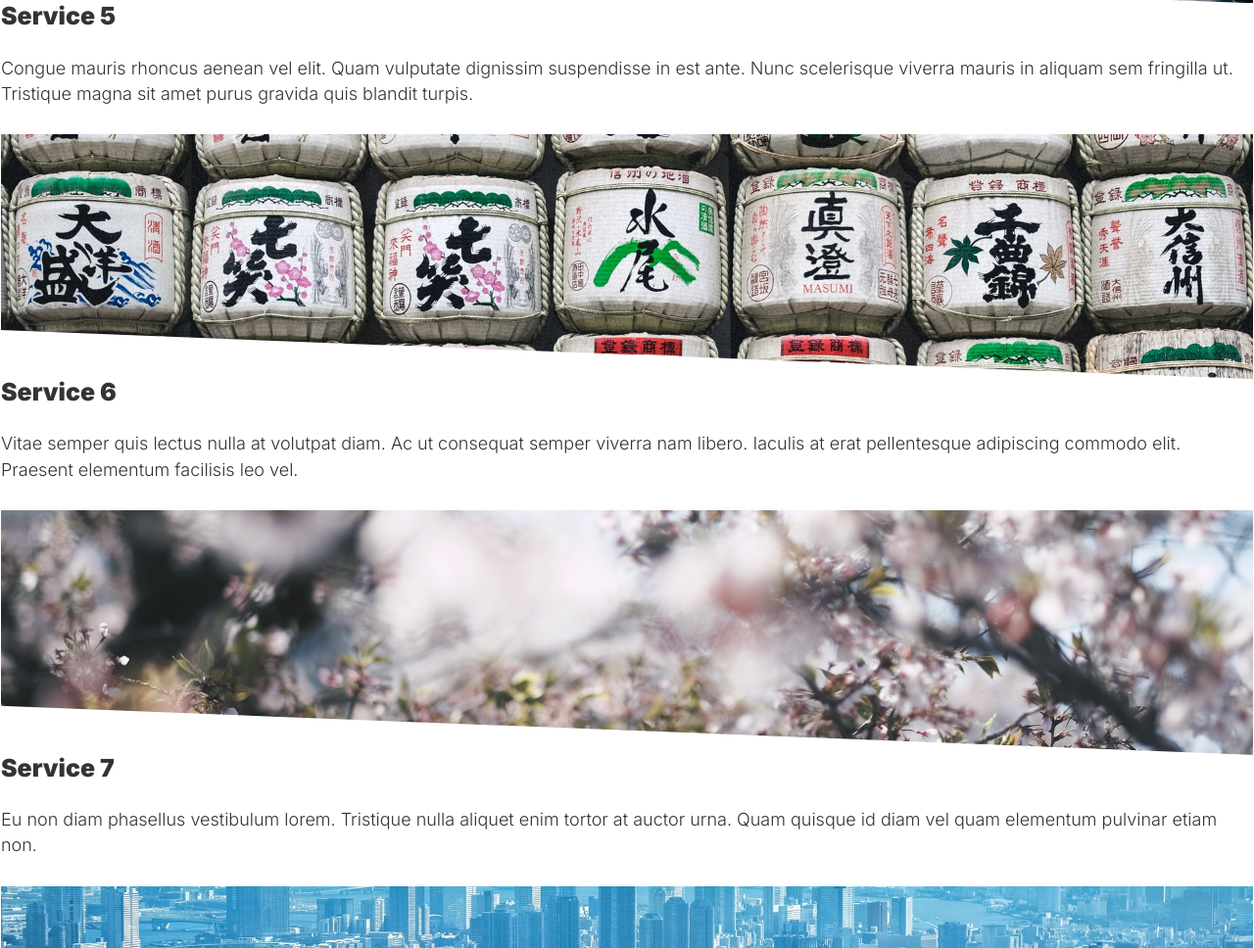
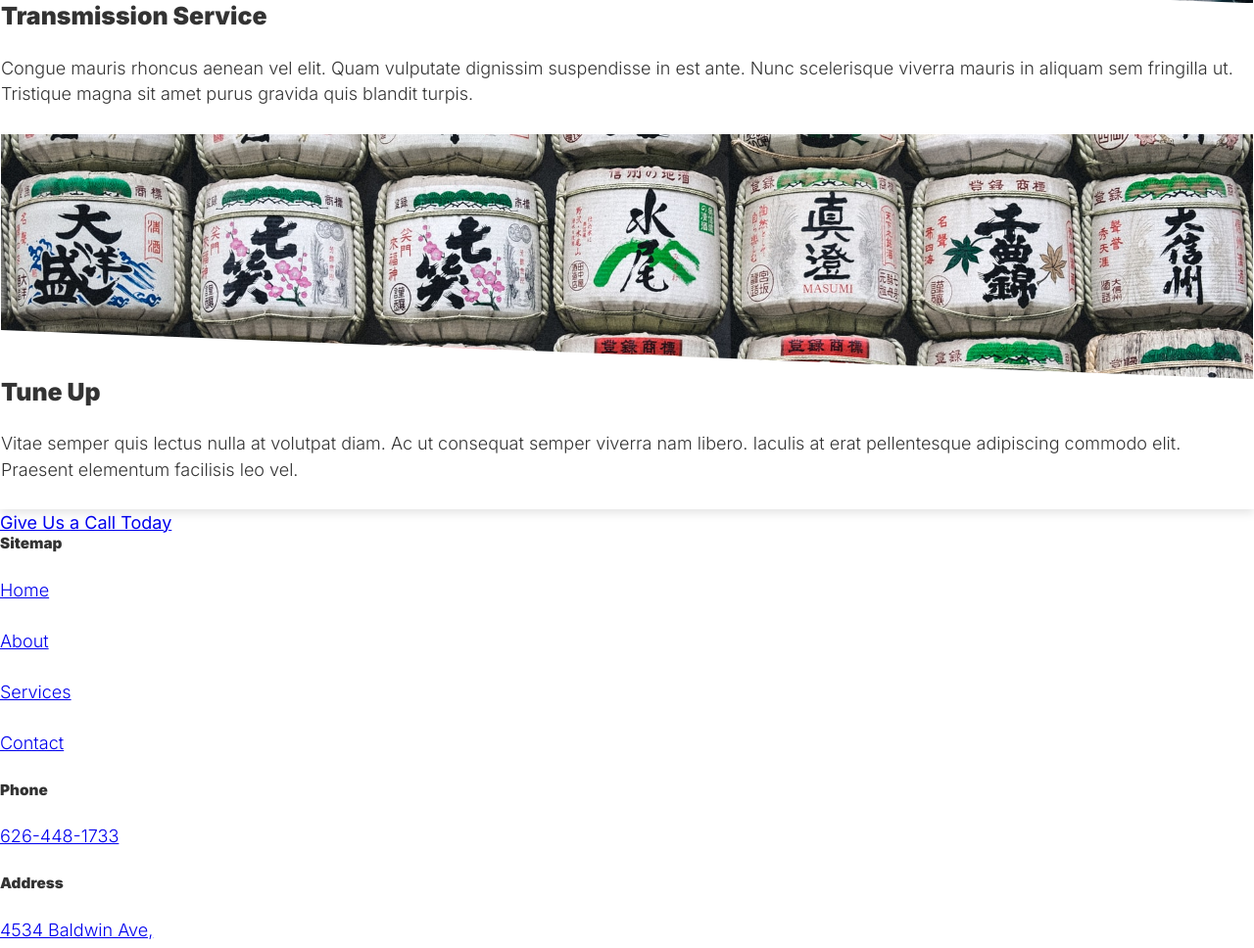
Before and after one commit to kevinakahoshi/hi-tech-auto, a Gatsby site in the folder static-site/: page /services in a window 1280 px wide. Shown: the part 2660-3628 px from the top of the page at 98% size. Built offline with nearby package versions, Linux system fonts and the light colour scheme; Gatsby itself is replaced by a stand-in of ours.

Commit message:
Updated services

```diff
--- a/static-site/src/components/image-carousel.js
+++ b/static-site/src/components/image-carousel.js
@@ -65,7 +65,7 @@
           items={allSlides}
           activeIndex={currentIndex}
           onClickHandler={directImage} />
-        {allSlides}
+          {allSlides}
         <CarouselControl
           direction="prev"
           directionText="Previous"
--- a/static-site/src/pages/services.js
+++ b/static-site/src/pages/services.js
@@ -38,68 +38,37 @@
   const listOfServices = [
     {
       id: 1,
-      title: 'Service',
+      title: 'Oil Change',
       description: 'Urna duis convallis convallis tellus id interdum. Dis parturient montes nascetur ridiculus. In fermentum et sollicitudin ac orci phasellus. Elit eget gravida cum sociis natoque.',
       image: imageData.allFile.nodes[1].childImageSharp.fluid
     },
     {
       id: 2,
-      title: 'Service',
+      title: 'Tire Rotations',
       description: 'Sagittis vitae et leo duis ut diam quam nulla. Quisque egestas diam in arcu cursus euismod quis viverra. Et odio pellentesque diam volutpat commodo sed egestas egestas.',
       image: imageData.allFile.nodes[2].childImageSharp.fluid
     },
     {
       id: 3,
-      title: 'Service',
+      title: 'Brake Service',
       description: 'Aliquet eget sit amet tellus cras. Tellus id interdum velit laoreet id donec ultrices. Tristique magna sit amet purus gravida quis blandit turpis. Sapien et ligula ullamcorper malesuada proin libero nunc. Aliquam sem fringilla ut morbi tincidunt.',
       image: imageData.allFile.nodes[3].childImageSharp.fluid
     },
     {
       id: 4,
-      title: 'Service',
+      title: 'Engine Repair',
       description: 'Vitae et leo duis ut diam. Ac placerat vestibulum lectus mauris. Dolor sit amet consectetur adipiscing elit pellentesque habitant. Consequat interdum varius sit amet mattis vulputate enim. At lectus urna duis convallis convallis tellus id interdum.',
       image: imageData.allFile.nodes[4].childImageSharp.fluid
     }, {
       id: 5,
-      title: 'Service',
+      title: 'Transmission Service',
       description: 'Congue mauris rhoncus aenean vel elit. Quam vulputate dignissim suspendisse in est ante. Nunc scelerisque viverra mauris in aliquam sem fringilla ut. Tristique magna sit amet purus gravida quis blandit turpis.',
       image: imageData.allFile.nodes[5].childImageSharp.fluid
     }, {
       id: 6,
-      title: 'Service',
+      title: 'Tune Up',
       description: 'Vitae semper quis lectus nulla at volutpat diam. Ac ut consequat semper viverra nam libero. Iaculis at erat pellentesque adipiscing commodo elit. Praesent elementum facilisis leo vel.',
       image: imageData.allFile.nodes[6].childImageSharp.fluid
-    },
-    {
-      id: 7,
-      title: 'Service',
-      description: 'Eu non diam phasellus vestibulum lorem. Tristique nulla aliquet enim tortor at auctor urna. Quam quisque id diam vel quam elementum pulvinar etiam non.',
-      image: imageData.allFile.nodes[7].childImageSharp.fluid
-    }, {
-      id: 8,
-      title: 'Service',
-      description: 'At lectus urna duis convallis convallis tellus id interdum velit. Eget nunc scelerisque viverra mauris in aliquam sem fringilla ut. Nullam non nisi est sit amet facilisis.',
-      image: imageData.allFile.nodes[8].childImageSharp.fluid
-    }, {
-      id: 9,
-      title: 'Service',
-      description: 'Porta non pulvinar neque laoreet suspendisse interdum consectetur. Malesuada fames ac turpis egestas. Aliquet sagittis id consectetur purus ut faucibus pulvinar elementum.',
-      image: imageData.allFile.nodes[9].childImageSharp.fluid
-    }, {
-      id: 10,
-      title: 'Service',
-      description: 'Et netus et malesuada fames. Nisl condimentum id venenatis a. At augue eget arcu dictum varius duis at. Tempor id eu nisl nunc. Tristique senectus et netus et malesuada fames ac.',
-      image: imageData.allFile.nodes[10].childImageSharp.fluid
-    }, {
-      id: 11,
-      title: 'Service',
-      description: 'Risus nec feugiat in fermentum. Vestibulum mattis ullamcorper velit sed ullamcorper morbi tincidunt ornare massa. Ut etiam sit amet nisl purus in mollis.',
-      image: imageData.allFile.nodes[11].childImageSharp.fluid
-    }, {
-      id: 12,
-      title: 'Service',
-      description: 'Ut tortor pretium viverra suspendisse potenti nullam ac tortor. In iaculis nunc sed augue lacus viverra vitae congue. Sit amet aliquam id diam maecenas ultricies.',
-      image: imageData.allFile.nodes[12].childImageSharp.fluid
     }
   ];
 
@@ -113,13 +82,13 @@
           className="mb-4"
           key={service.id}>
           <ServiceCard
-            title={`${service.title} ${service.id}`}
+            title={`${service.title}`}
             description={service.description}
             image={service.image}
             page={'service'} />
         </Col>
       )
-    })
+    });
 
   return (
     <Layout>
```
Also changed, not shown: static-site/src/pages/index.js (+49 -8 lines).
